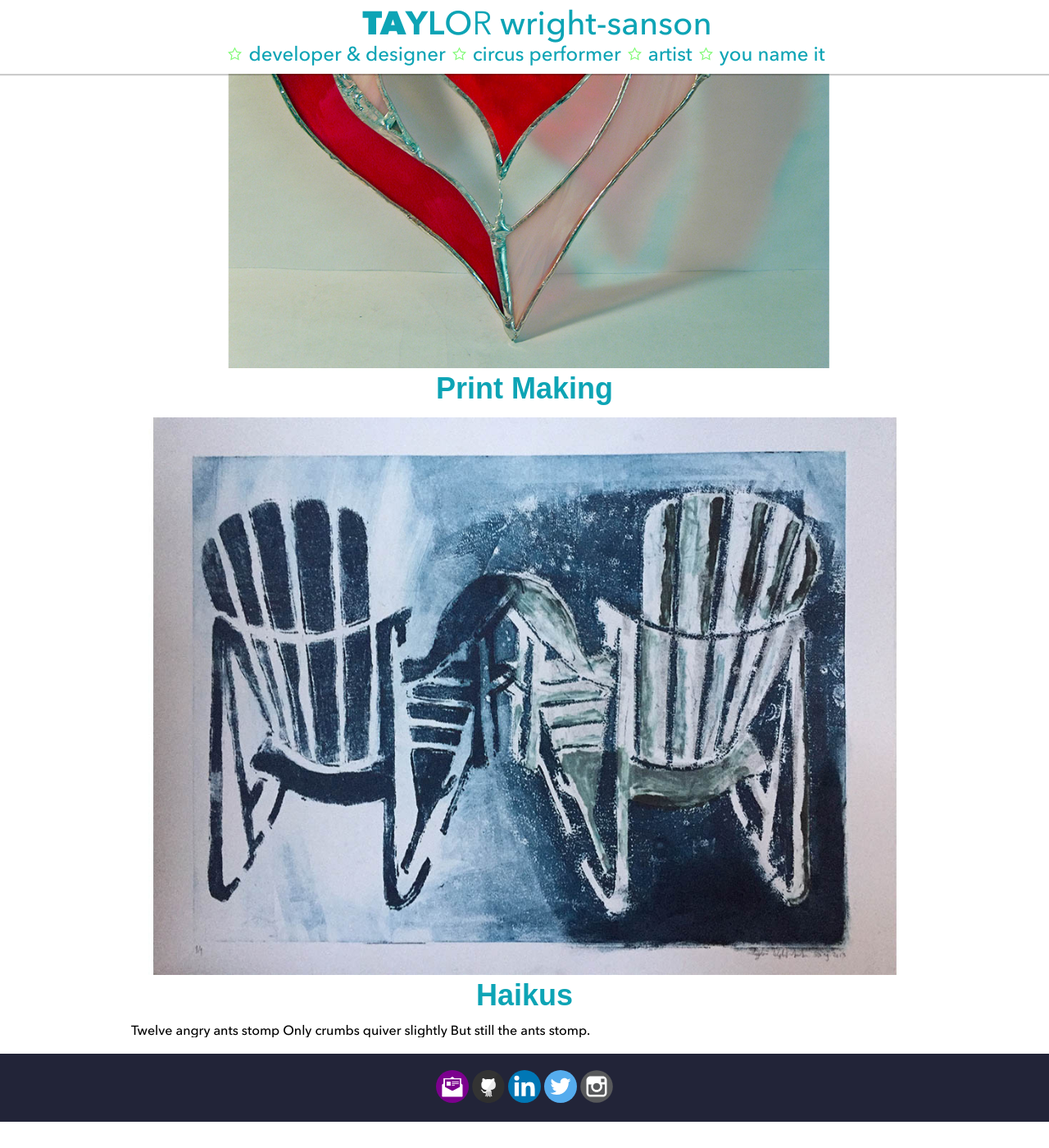
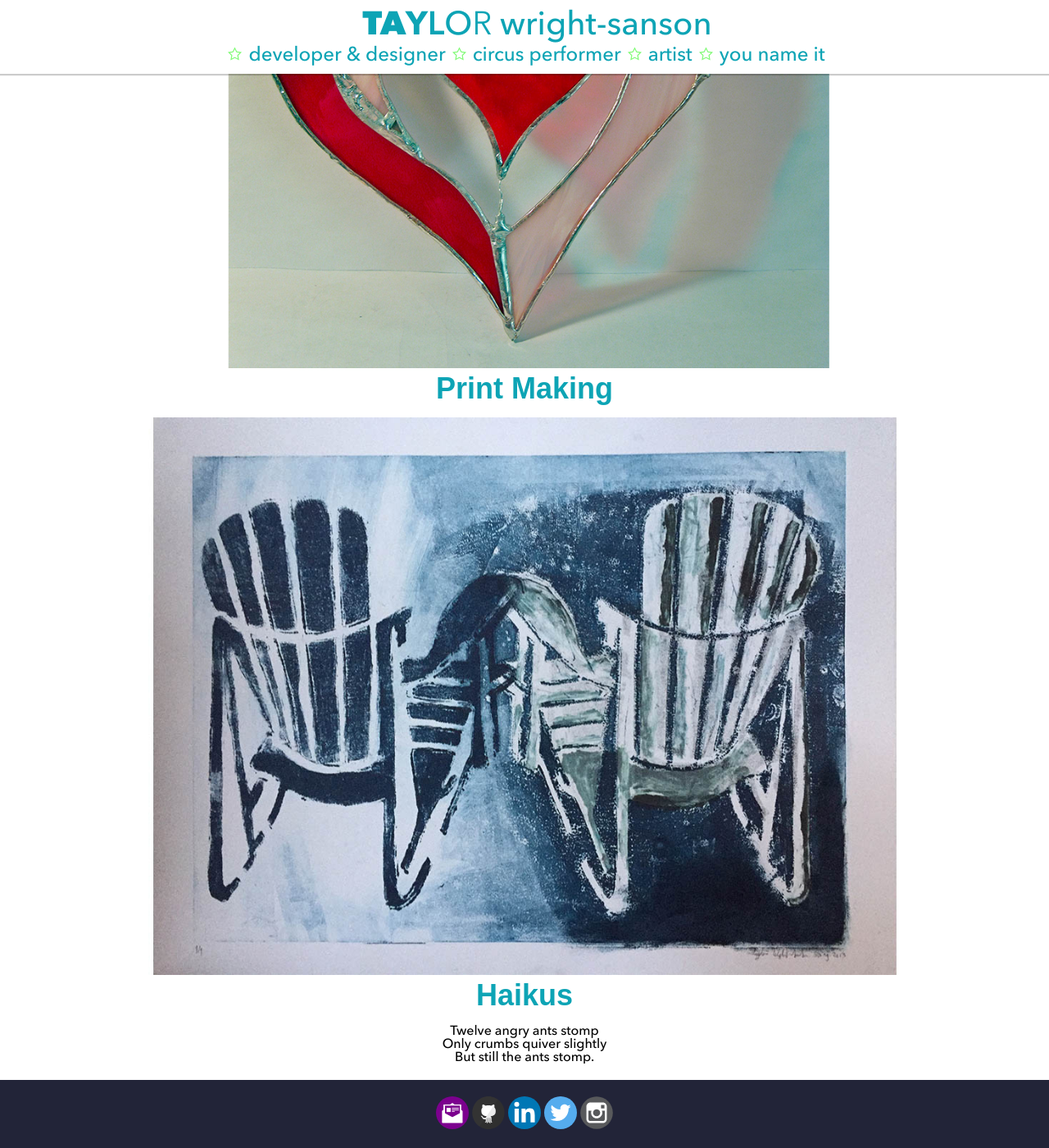
Before and after one commit to Xeaza/xeaza.github.io, a Jekyll site: the page built from artist.html, in a window 1280 px wide and 1400 px high, scrolled down 1127 px. Shown: the whole window at 82% size. Built offline with Jekyll 4.4.1, drawn with Linux system fonts in a browser that asks for light colours; nearby versions of some CDN libraries; before the commit the page ends 2495 px from its top, so only the background shows below that.

Commit message:
Adding css for haikus and moving them into their own div tag

```diff
--- a/artist.html
+++ b/artist.html
@@ -45,15 +45,17 @@ permalink: /artist/
 		  <li><img src="{{ site.baseurl }}/images/art/printMaking/print10.jpg" alt=""></li>
 		</ul>
 
-		<h1 class="center">Haikus</h1>
-		<ul class="rslides" class="snap">
-		  <li>On Sundays it rains
-		  	So waffles are usually
-		  	The best thing for me.</li>
-		  <li>Twelve angry ants stomp
-		  	Only crumbs quiver slightly
-		  	But still the ants stomp.</li>
-		</ul>
+		<div class="haiku">
+			<h1 class="center">Haikus</h1>
+			<ul class="rslides" class="snap">
+			  <li>On Sundays it rains<br>
+			  	So waffles are usually<br>
+			  	The best thing for me.</li>
+			  <li>Twelve angry ants stomp<br>
+			  	Only crumbs quiver slightly<br>
+			  	But still the ants stomp.</li>
+			</ul>
+		</div>
 		<!-- Calls the slideshow -->
 		<script>
 			$(function() {
--- a/style.scss
+++ b/style.scss
@@ -822,6 +822,12 @@ section.module.developer.parallax-3 {
   padding-bottom: 10px;
 }
 
+.haiku {
+  width: 220px;
+  margin: 0 auto;
+  text-align: center;
+}
+
 /***********************************************
 /******************** Blog *********************
 /***********************************************/
```
